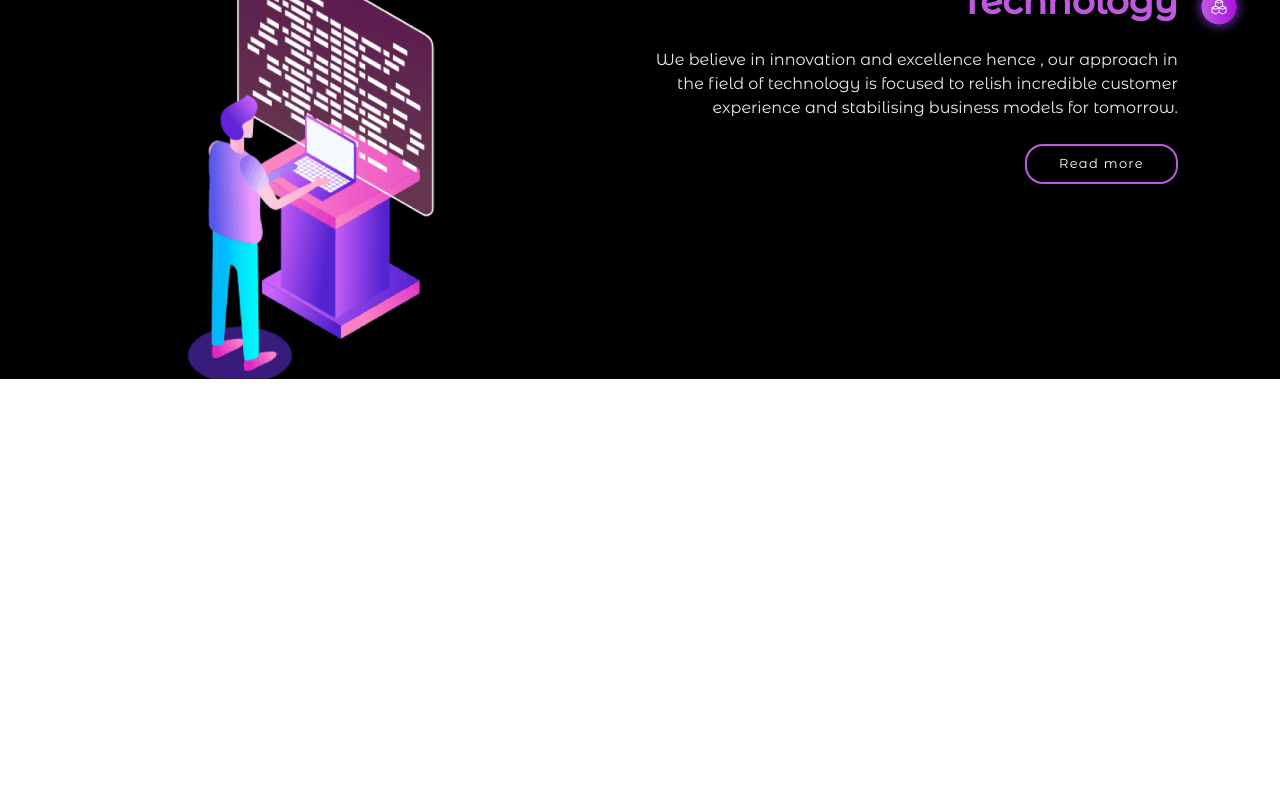
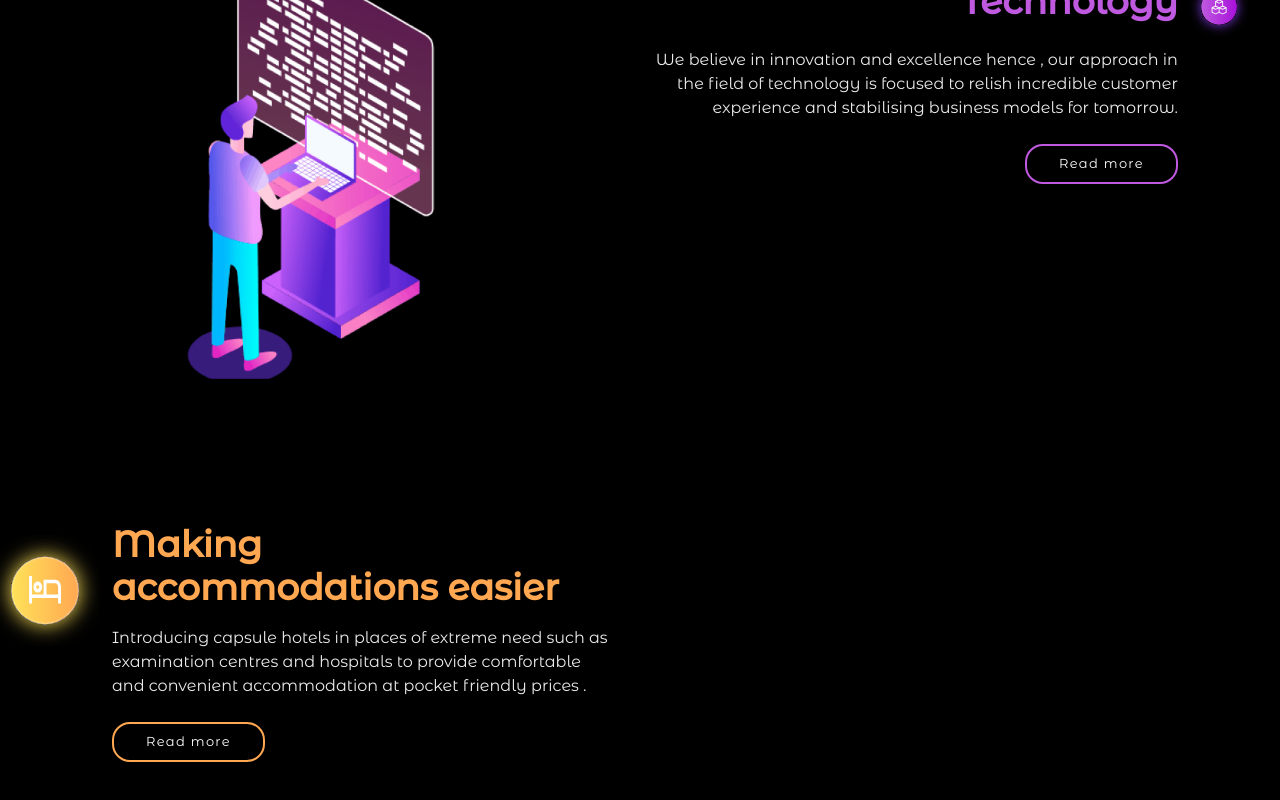
Before and after one commit to Hashal890/ramaera-landing-page, a React (Create React App) app: page / in a window 1280 px wide. Shown: the part 1154-1954 px from the top of the page. Before the commit the page ends 1533 px from the top, so only its background shows below. Built offline with nearby package versions, Linux system fonts and the light colour scheme; a web font is replaced by a local one.

Commit message:
created hotel section

```diff
--- /dev/null
+++ b/src/Assets/Hotelsvg.tsx
@@ -0,0 +1,94 @@
+import React from "react";
+
+const Hotelsvg = () => {
+  return (
+    <svg
+      width="100"
+      height="135"
+      viewBox="0 0 141 155"
+      fill="none"
+      xmlns="http://www.w3.org/2000/svg"
+    >
+      <g filter="url(#filter0_di_1_2173)">
+        <circle
+          cx="63.5"
+          cy="77.5"
+          r="47.5"
+          fill="url(#paint0_linear_1_2173)"
+        />
+      </g>
+      <path
+        d="M41 96V57H45.0909V83H61.4545V62.2H77.8182C80.0682 62.2 81.9943 63.2183 83.5966 65.255C85.1989 67.2917 86 69.74 86 72.6V96H81.9091V88.2H45.0909V96H41ZM53.2727 80.4C51.5682 80.4 50.1193 79.6417 48.9261 78.125C47.733 76.6083 47.1364 74.7667 47.1364 72.6C47.1364 70.4333 47.733 68.5917 48.9261 67.075C50.1193 65.5583 51.5682 64.8 53.2727 64.8C54.9773 64.8 56.4261 65.5583 57.6193 67.075C58.8125 68.5917 59.4091 70.4333 59.4091 72.6C59.4091 74.7667 58.8125 76.6083 57.6193 78.125C56.4261 79.6417 54.9773 80.4 53.2727 80.4ZM65.5455 83H81.9091V72.6C81.9091 71.17 81.5089 69.9454 80.7084 68.9262C79.9066 67.9087 78.9432 67.4 77.8182 67.4H65.5455V83ZM53.2727 75.2C53.8523 75.2 54.3384 74.9504 54.7311 74.4512C55.1225 73.9537 55.3182 73.3367 55.3182 72.6C55.3182 71.8633 55.1225 71.2454 54.7311 70.7462C54.3384 70.2487 53.8523 70 53.2727 70C52.6932 70 52.207 70.2487 51.8143 70.7462C51.423 71.2454 51.2273 71.8633 51.2273 72.6C51.2273 73.3367 51.423 73.9537 51.8143 74.4512C52.207 74.9504 52.6932 75.2 53.2727 75.2ZM65.5455 67.4V83V67.4Z"
+        fill="white"
+      />
+      <defs>
+        <filter
+          id="filter0_di_1_2173"
+          x="-14"
+          y="0"
+          width="155"
+          height="155"
+          filterUnits="userSpaceOnUse"
+          color-interpolation-filters="sRGB"
+        >
+          <feFlood flood-opacity="0" result="BackgroundImageFix" />
+          <feColorMatrix
+            in="SourceAlpha"
+            type="matrix"
+            values="0 0 0 0 0 0 0 0 0 0 0 0 0 0 0 0 0 0 127 0"
+            result="hardAlpha"
+          />
+          <feOffset />
+          <feGaussianBlur stdDeviation="15" />
+          <feComposite in2="hardAlpha" operator="out" />
+          <feColorMatrix
+            type="matrix"
+            values="0 0 0 0 1 0 0 0 0 0.886275 0 0 0 0 0.34902 0 0 0 1 0"
+          />
+          <feBlend
+            mode="normal"
+            in2="BackgroundImageFix"
+            result="effect1_dropShadow_1_2173"
+          />
+          <feBlend
+            mode="normal"
+            in="SourceGraphic"
+            in2="effect1_dropShadow_1_2173"
+            result="shape"
+          />
+          <feColorMatrix
+            in="SourceAlpha"
+            type="matrix"
+            values="0 0 0 0 0 0 0 0 0 0 0 0 0 0 0 0 0 0 127 0"
+            result="hardAlpha"
+          />
+          <feOffset />
+          <feGaussianBlur stdDeviation="2" />
+          <feComposite in2="hardAlpha" operator="arithmetic" k2="-1" k3="1" />
+          <feColorMatrix
+            type="matrix"
+            values="0 0 0 0 1 0 0 0 0 1 0 0 0 0 1 0 0 0 1 0"
+          />
+          <feBlend
+            mode="normal"
+            in2="shape"
+            result="effect2_innerShadow_1_2173"
+          />
+        </filter>
+        <linearGradient
+          id="paint0_linear_1_2173"
+          x1="16"
+          y1="77.5"
+          x2="111"
+          y2="77.5"
+          gradientUnits="userSpaceOnUse"
+        >
+          <stop stop-color="#FFE259" />
+          <stop offset="1" stop-color="#FFA751" />
+        </linearGradient>
+      </defs>
+    </svg>
+  );
+};
+
+export default Hotelsvg;
--- a/src/Components/BottomSection.tsx
+++ b/src/Components/BottomSection.tsx
@@ -1,6 +1,7 @@
 import { Box } from "@chakra-ui/react";
 import React from "react";
 import Expansion from "./Expansion";
+import Hotel from "./Hotel";
 import Technology from "./Technology";
 
 const BottomSection = () => {
@@ -8,6 +9,7 @@ const BottomSection = () => {
     <Box bg={"#000000"}>
       <Expansion />
       <Technology />
+      <Hotel />
     </Box>
   );
 };
--- /dev/null
+++ b/src/Components/Hotel.tsx
@@ -0,0 +1,43 @@
+import { Box, Button, Flex, Heading, Text } from "@chakra-ui/react";
+import React from "react";
+import Hotelsvg from "../Assets/Hotelsvg";
+
+const Hotel = () => {
+  return (
+    <Flex gap={3} mt={36} pb={20}>
+      <Hotelsvg />
+      <Box color={"whiteAlpha.900"} fontFamily={"Montserrat Alternates"}>
+        <Heading
+          fontFamily={"Montserrat Alternates"}
+          maxW={"450px"}
+          mb={4}
+          color={"#ffa751"}
+        >
+          Making accommodations easier
+        </Heading>
+        <Text maxW={"500px"}>
+          Introducing capsule hotels in places of extreme need such as
+          examination centres and hospitals to provide comfortable and
+          convenient accommodation at pocket friendly prices .
+        </Text>
+        <Button
+          color={"#ffffff"}
+          bg={"none"}
+          _hover={{ bg: "none" }}
+          borderRadius={18}
+          border={"2px solid #ffa751"}
+          fontFamily={"Montserrat Alternates"}
+          letterSpacing={"0.1em"}
+          fontSize={"13px"}
+          fontWeight={400}
+          px={8}
+          mt={6}
+        >
+          Read more
+        </Button>
+      </Box>
+    </Flex>
+  );
+};
+
+export default Hotel;
```
